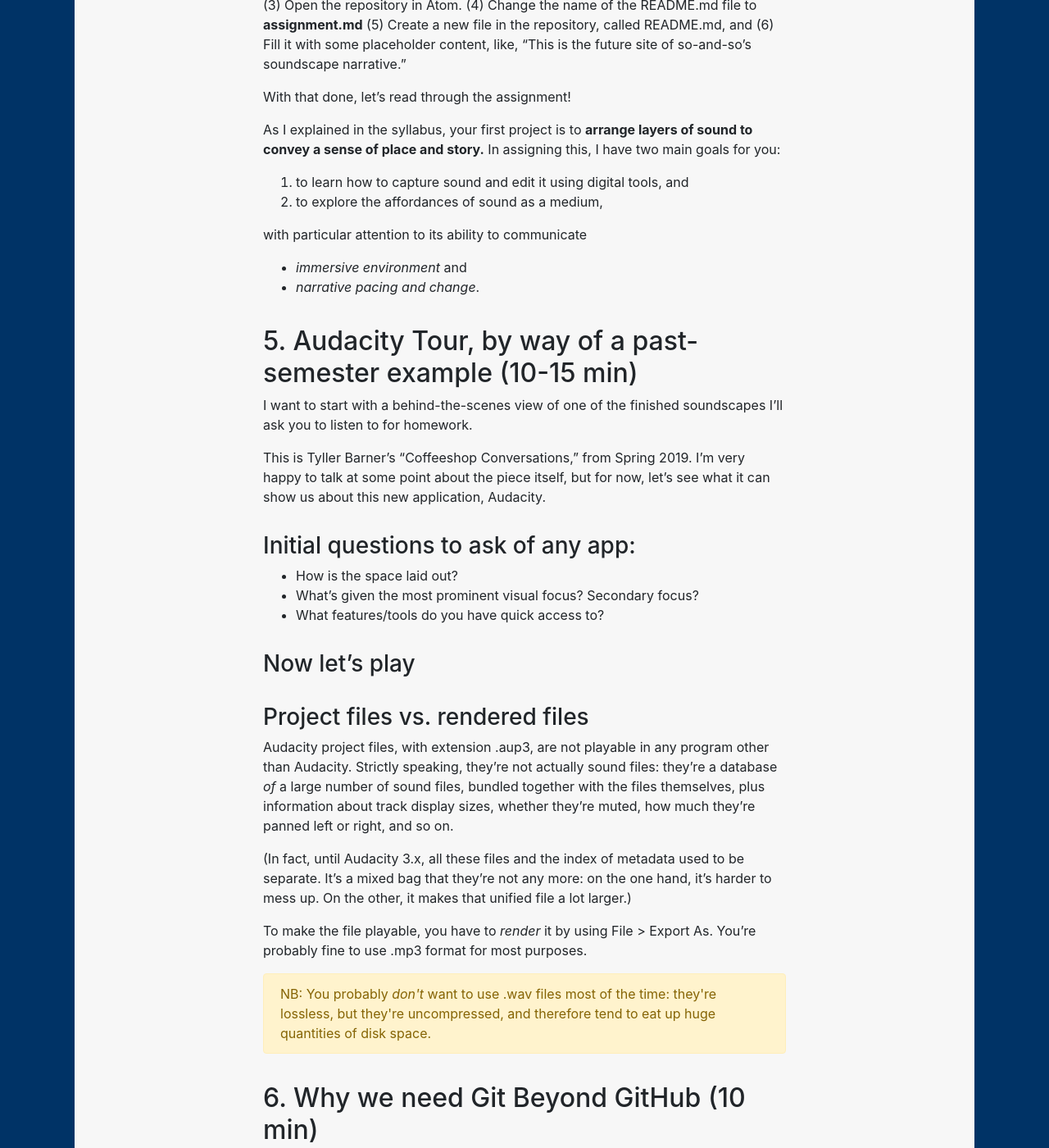
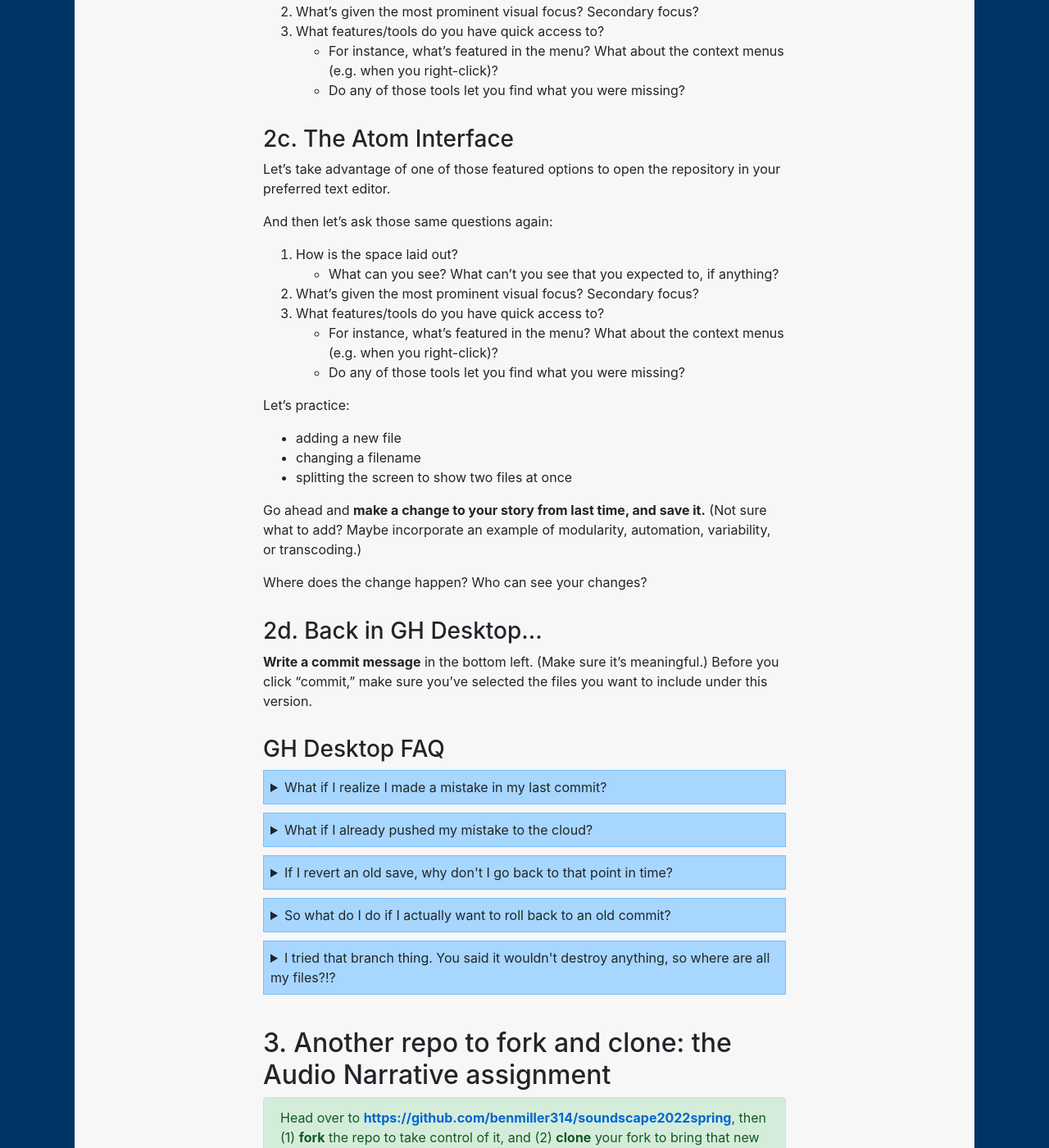
Before and after one commit to benmiller314/cdm2022spring, a Jekyll site: the page built from plans/lesson-03 .md, in a window 1280 px wide and 1400 px high, scrolled down 2203 px. Shown: the whole window at 82% size. Built offline with Jekyll 4.4.1, drawn with Linux system fonts in a browser that asks for light colours; our own code applies the rules of GitHub Pages for plain Markdown files; some of the changed text lies outside the part shown.

Commit message:
lesson 03 ready to go for 2022spring

```diff
--- a/plans/lesson-03 .md
+++ b/plans/lesson-03 .md
@@ -25,250 +25,189 @@
   4. Explore the Atom interface: file navigation on the left, files in the main space. Ask the standard questions: what's made easy in this interface?
   5. Change something in your story.
   6. Go back to GH Desktop. Commit the changes.
-  7. Pull the changes from your groupmates.
+  7. Push to origin (it really wants you to!)
+  8. Pull the changes from your groupmates.
+  EXT: merge errors; reverting
 
 III. The audio project, assigned.
   1. Read it Together
   2. Clone it
   3. Open in Atom and rename the README to assignment.md
   4. Create a new file called README and put in some filler text.
+  5. Push changes.
 
 IV. Assign homework (i.e. save the Audacity Tour for lesson-04)
 
  -->
 
-1. The Newness of New Media: Five Principles, in Brief (~15 min)
-2. Five Principles as Lenses (~15 min)
-3. The first project assignment: audio narrative <!-- Clone soundscape repo; open in Atom; rename README and make a new one -->
-5. Audacity Tour, by way of a past-semester example (10-15 min) <!-- tracks, mute/solo, resize tracks, zoom, .aup files and the _data folder -->
-6. Why we need Git Beyond GitHub
-7. HW Preview
+1. What's different about digital again?
+2. Continuing where we left off: clone and edit, push and pull
+3. Audio unit assignment
+4. Homework preview
 
-### 1. Five Principles, in Brief
 
-Can I get five people to fill us in on the five "principles of new media" from the webtext I asked you to read? i.e. One person, one term.
+## 1. What's different about digital, again?
+
+Can I get five people to recap the five "principles of new media" from the webtext I asked you to read? i.e. One person, one term.
 
 <!-- numerical representation, modularity, automation, variability,
 and transcoding -->
 
-Let's take notes here: [bit.ly/cdm{{site.course.slugterm}}-notes](http://bit.ly/cdm{{site.course.slugterm}}-notes)
+**Let's take notes here:** [bit.ly/cdm{{site.course.slugterm}}-notes](http://bit.ly/cdm{{site.course.slugterm}}-notes). Any volunteers to be in charge of notes for today? Usually 2-3 people works best...
 
 <!-- Notice the Credits page: the ethics around using sources don't go away when you go digital. Copying is easy, and doesn't do direct harm to the original artifact... but it could cause reputational damage or lost opportunity to the original author.
 
 Did anyone click through the links on the Credits? The original piece with the subtitle "Playing Lev Manovich" is now defunct, because it relied on Flash. That's another feature (or bug?) of digital media: ephemerality. One reason to prefer standards-based tools, rather than proprietary formats. Similarly, Su's original bio linked here is now gone: she stopped using the service. Another reason to learn how to roll your own. -->
 
-## 1. GitHub, part 3: working locally
+What do these framing concepts help you see about "digital" that wasn't part of the story you told in your group last class?
 
-Last time, we saw how GitHub can let multiple people edit a file, integrate the changes, and keep track of the file's history. So far, so good!
 
-But that was all text files. What happens when you want to work on something the web interface can't handle, like sound or images?
+## 2. Return of the GitHub: clone and edit, push and pull
+
+Last time, we saw how GitHub can let multiple people edit a file, integrate the changes, and keep track of the file's history using the GH website. But what if you want to change multiple files at once? What if you want to track history for files that aren't text, and can't be edited directly on their website?
 
 As it turns out, most of the time, you're going to want to have a *local copy* of your project that you can *pull* down from the clouds, make your changes on your own machine, and then *push* back up with the changes and history intact.
 
 In git-speak, that linked local copy is called a *clone*. There are some good instructions (including pictures) in the GitHub documentation: [https://help.github.com/articles/cloning-a-repository](https://help.github.com/articles/cloning-a-repository).
 
-Allow me to demonstrate by cloning the [Digital Affordances repo](https://github.com/benmiller314/cdm-digital-affordances) from last class.
 
-## 2. Multiple views of the same files: web, command line, Finder/Explorer
+### 2a. Clone
+Let's **practice by cloning the [CDM GH Practice repo](https://github.com/benmiller314/cdm-gh-practice) from last class – your own fork of that project**, so you're able to submit changes to it. (If you've lost your fork, you can find it again by clicking on either your profile or on the number of forks in the description block. The latter will show you all the forks of the project you're viewing, and the former will show you all the repositories you're a member of.)
 
-When you clone a repository, it shows up on your computer as a folder, because *that's all a repository is: it's a file folder.* You can open it in Finder (Mac) or Explorer (Windows), and everything's arranged just the way you'd expect.
+<figure>
+<img src="{{site.github_url}}/assets/img/github--clone-and-find-forks.png" alt="screenshot of github website description block, highlighting Code button (to clone), Forks, and Profile" />
+</figure>
 
-You can also open it via command line (a.k.a. _Terminal_ on Mac, or _GitBash_ or _PowerShell_ on Windows), and it's all just a different vantage point on the same location.
+When given the option, choose "Open in GitHub Desktop."
 
-<details>
-<summary>For more on the command line, click here to expand.</summary>
-<h3>The command line: behind the scenes</h3>
-<em>See also <a href="https://youtu.be/oK8EvVeVltE">"Git and GitHub for Poets" episode 1.5, intro to the command line</a>.</em>
+### 2b. The GitHub Desktop interface
 
-Much as a repository is just another name for a file folder you're tracking, the <em>command line</em> is just another way of seeing the files you're used to seeing in windows. (Note the lowercase 'w.') Instead of a graphical interface, everything here will be text.
+I zoomed through this too quickly last time:
 
-If you're not sure how to open a command line, try <a href="https://learnpythonthehardway.org/book/appendix-a-cli/ex1.html">these instructions</a>.
+1. How is the space laid out?
+  * What can you see? What can't you see that you expected to, if anything?
+2. What's given the most prominent visual focus? Secondary focus?
+3. What features/tools do you have quick access to?
+  * For instance, what's featured in the menu? What about the context menus (e.g. when you right-click)?
+  * Do any of those tools let you find what you were missing?
 
 
-<figure role="figure">
-<img alt="terminal window showing git status command" src="../assets/img/terminal-git-status.png" />
-<figcaption>Above, a terminal window. In the top line, the text to the left of the dollar sign ($) is a "prompt," showing where you are and who you're logged in as; text to the right are commands entered. Here, <code>git status</code> yields information about the repository's state (what's new, modified, or deleted since the last commit) and gives tips about how to proceed (last line before the return of the prompt).
-</figcaption>
-</figure>
+### 2c. The Atom Interface
+
+Let's take advantage of one of those featured options to open the repository in your preferred text editor.
+
+And then let's ask those same questions again:
+
+1. How is the space laid out?
+  * What can you see? What can't you see that you expected to, if anything?
+2. What's given the most prominent visual focus? Secondary focus?
+3. What features/tools do you have quick access to?
+  * For instance, what's featured in the menu? What about the context menus (e.g. when you right-click)?
+  * Do any of those tools let you find what you were missing?
 
 
-<h3>To get where you're going:</h3>
-<pre><code class="bash">
-cd path/to/your/folder    # change directory
-pwd               # print working directory (i.e. where am I?)
-ls                # list directory contents
-cd ..             # go up one directory level
-cd ~              # go to home folder
-open .            # open the current directory in Finder/Explorer
-</code></pre>
+Let's practice:
+* adding a new file
+* changing a filename
+* splitting the screen to show two files at once
 
-NB: As a shortcut to the folder path in step one above, you can type <code>cd</code> (note the space) and just drag-and-drop the folder from Finder/Explorer into the command line.
-NB: You can also press <code>tab</code> to autocomplete a partial file or folder name.
+Go ahead and **make a change to your story from last time, and save it.** (Not sure what to add? Maybe incorporate an example of modularity, automation, variability, or transcoding.)
 
-<div class="alert alert-info">
-Change something in one view, and it changes in the other. Because it's really the same place.
+Where does the change happen? Who can see your changes?
+
+### 2d. Back in GH Desktop...
+
+**Write a commit message** in the bottom left. (Make sure it's meaningful.) Before you click "commit," make sure you've selected the files you want to include under this version.
+
+### GH Desktop FAQ
+<details><summary>What if I realize I made a mistake in my last commit?</summary>
+
+Go to the History tab, and right-click the last change (which will be on the top). You have options!
+
+</details>
+<details><summary>What if I already pushed my mistake to the cloud?</summary>
+
+That's trickier. Here, to undo, you're probably going to need to add. While there are ways to "alter history," they're a little riskier than just reverting.
+
+</details>
+<details><summary>If I revert an old save, why don't I go back to that point in time?</summary>
+
+Remember that each commit is a record of the **difference** between two states. So by reverting that difference, you're undoing that particular change. (This can be beneficial!)
+
+</details>
+<details><summary>So what do I do if I actually want to roll back to an old commit?</summary>
+
+The easiest option is to right-click that point in the History, then choose "create branch from this commit." You'll find yourself in a workspace identical to that point in time... but without destroying the work you've done since.
+
+</details>
+<details><summary>I tried that branch thing. You said it wouldn't destroy anything, so where are all my files?!?</summary>
+
+When you "check out" a branch, the only files you can see are the ones on that branch. The others get hidden away inside the .git folder (which I strongly urge you not to open). If you were to switch back to the branch from before, you'd be back in that timeline, and the files would change accordingly. To merge branches back together, you just need to file a pull request and actively commit to the merge. In GH Desktop, you'll find both options (switch and pull request) under the "Branch" menu.
+
+</details>
+
+## 3. Another repo to fork and clone: the Audio Narrative assignment
+
+<div class="alert alert-success">
+Head over to <strong><a href="https://github.com/benmiller314/soundscape2022spring">https://github.com/benmiller314/soundscape2022spring</a></strong>, then (1) <strong>fork</strong> the repo to take control of it, and (2) <strong>clone</strong> your fork to bring that new copy onto your hard drive.
 </div>
 
+### 3a. First, let's read!
 
-<h3>Basic git workflow:</h3>
-<pre><code class="bash">
-git status           # see what git is tracking / what's changed
-git pull             # download changes from GitHub
-git status           # start of loop
-# here you make changes to your files
-git add %filename%   # optionally repeat
-git status
-git commit -m "your headline commit message - note the quotes" -m "your optional extra details, if you want them, just go in a second message."
-                     # repeat add/commit loop as desired
-git push             # publish your changes
-</code></pre>
+As I explained in the syllabus, your first project is to **arrange layers of sound to convey a sense of place and story.** In assigning this, I have two main goals for you:
 
-NB: Git may present you with some error messages, especially the first time you try to use it. Don't panic: <strong>read what the error message has to say!</strong> Most of the time, they'll give you some clear instructions on what to do to fix the problem.
-</details>
+* to learn how to capture sound and edit it using digital tools, and
+* to explore the affordances of sound as a medium, with particular attention to its ability to communicate
+  - *immersive environment* and
+  - *narrative pacing and change*.
 
-<div class="alert alert-info">Note that GitHub Desktop is NOT showing you a view of your <em>files</em>, per se; it's showing you what's <em>changed</em> in your files.
+The README file has additional constraints, which I hope are generative; deadlines to give a rhythm to your production, review, and revision; and some "parachute prompts" if you feel lacking in direction and a deadline's coming up.
 
-But GH Desktop will helpfully offer to open the repository in Finder or Explorer... or in your preferred external text editor.
-</div>
+<!--
+Go through overview, constraints, deadlines. Explain about parachute prompts.
+-->
 
-Which brings us to...
-
-## 3. One more view: the Atom interface
-
-
-
-
-
-Suppose I would like to reorganize these files. Here's how I would...
-
-- create a subfolder
-- move files into the folder
-
-## 4. Now it's your turn! And also, here's the first project assignment
-
-<div class="alert alert-success">
-Head over to <strong><a href="https://github.com/benmiller314/soundscape2021spring">https://github.com/benmiller314/soundscape2021spring</a></strong>, then (1) <strong>fork</strong> the repo to take control of it, and (2) <strong>clone</strong> your fork to bring that new copy onto your hard drive.
-</div>
-
-Before we get too into the details, I want you to practice what I was just demoing:
+### 3b. Then, let's practice that edit / commit / push cycle!
 
 (3) Open the repository in Atom.
 (4) Change the name of the README.md file to **assignment.md**
 (5) Create a new file in the repository, called README.md, and
-(6) Fill it with some placeholder content, like, "This is the future site of so-and-so's soundscape narrative."
+(6) Fill it with some placeholder content, like, "This is the future site of So-and-So's audio narrative." You can (and should!) update this later.
+
+Save your changes, and we can head back to GitHub Desktop. Note that, unlike github.com, GH Desktop...
+<ul>
+<li>lets you "stage" multiple files at once and wrap them in a single commit.</li>
+<li>lets you keep track of changes locally (on your own computer) before you're ready to share them with the world – and then to "push" multiple commits all at once.</li>
+<li>makes it easier to undo or amend the most recent commit</li>
+</ul>
+
+NB: If you use the command line, you can also access and activate even more features of Git than graphical interfaces allow. I'm going to drop this here, in case anyone finds they need it: https://ohshitgit.com/ (or the more kid-friendly https://dangitgit.com/).
 
 
-With that done, let's read through the assignment!
-<!--
-Go through overview, constraints, deadlines. Explain about parachute prompts.
--->
+<div class="alert alert-success">
+<p>If you haven't yet done so, please...
+(7) Commit the changes you made above: a new name for the old README.md file, and a new README.md with your own content. Then go ahead and (8) push back to GitHub.</p>
 
-As I explained in the syllabus, your first project is to **arrange layers of sound to convey a sense of place and story.** In assigning this, I have two main goals for you:
-
-1. to learn how to capture sound and edit it using digital tools, and
-2. to explore the affordances of sound as a medium,
-
-with particular attention to its ability to communicate
-  - *immersive environment* and
-  - *narrative pacing and change*.
-
-
-
-## 5. Audacity Tour, by way of a past-semester example (10-15 min) <!-- tracks, mute/solo, label, resize tracks, zoom -->
-
-I want to start with a behind-the-scenes view of one of the finished soundscapes I'll ask you to listen to for homework.
-
-This is Tyller Barner's "Coffeeshop Conversations," from Spring 2019. I'm very happy to talk at some point about the piece itself, but for now, let's see what it can show us about this new application, Audacity.
-
-### Initial questions to ask of any app:
-
-- How is the space laid out?
-- What's given the most prominent visual focus? Secondary focus?
-- What features/tools do you have quick access to?
-
-### Now let's play
-
-<!--
-1. Literally press play.
-2. Zoom far in.
-3. Pin the cursor.
-4. Scroll up and down.
-5. Zoom all the way out in one click.
-6. View > Track Size > Collapse tracks.
-7. Try to move "Hillman Coffee" track to the bottom. Can't do it without stopping!
-8. Stop. Move the track. Hit play again. Where does it start?
-9. Try muting the background noise.
-10. Try muting the music track.
-11. Rename the music track.
-12. Revisit the questions above.
--->
-
-### Project files vs. rendered files
-
-<!-- show Tyller's files -->
-
-Audacity project files, with extension .aup3, are not playable in any program other than Audacity. Strictly speaking, they're not actually sound files: they're a database *of* a large number of sound files, bundled together with the files themselves, plus information about track display sizes, whether they're muted, how much they're panned left or right, and so on.
-
-(In fact, until Audacity 3.x, all these files and the index of metadata used to be separate. It's a mixed bag that they're not any more: on the one hand, it's harder to mess up. On the other, it makes that unified file a lot larger.)
-
-To make the file playable, you have to *render* it by using File > Export As. You're probably fine to use .mp3 format for most purposes.
-
-<div class="alert alert-warning">
-NB: You probably <em>don't</em> want to use .wav files most of the time: they're lossless, but they're uncompressed, and therefore tend to eat up huge quantities of disk space.
+<p>NB: This is how I'll expect you to turn in all major assignments and meet interim deadlines toward them. It's also how I'll confirm  attendance for asynchronous participation in today's class.</p>
 </div>
 
 
-## 6. Why we need Git Beyond GitHub (10 min)
-
-The number of files in the \_data folder can get quite large – easily into the hundreds. And the GitHub web interface, as great as it is, *cannot handle that many files at once*. Trying might well break your project.
-
-So we'll need another solution.
-
-Luckily, we have one! As you'll have learned from the videos, GitHub as a (mostly web-based) file-sharing and project-management platform is built on top of another system – Git – which runs mostly on text commands.
-
-And Git can handle quite a bit more than GitHub can... and then share it seamlessly to GitHub, with all the hard work taken care of.
-
-In particular:
-<ul>
-<li>Git lets you "stage" multiple files at once and wrap them in a single commit.</li>
-<li>Git lets you keep track of changes locally (on your own computer) before you're ready to share them with the world – and then to "push" multiple commits all at once.</li>
-<li>If you use the command line, you can also access and activate more features of Git than the GitHub defaults allow.</li>
-</ul>
-
-### Yet another view
-
-If you've downloaded [GitHub Desktop](https://desktop.github.com), you can use a visual interface to accomplish all of those local commands. And it'll also generously prompt you to push changes when you've finished committing them.
-
-<!-- Ben quickly demos -->
-
-<figure role="figure">
-<img alt="github desktop shows status and diff view by default" src="../assets/img/github-desktop-status.png">
-<figcaption>Above, Github Desktop. Checking the boxes at the left is akin to <code>git add</code>; uncheck to unstage individual files, as they'll all be selected by default. Commit messages are entered at the bottom left. A button to push is part of the toolbar at the top right.
-</figcaption>
-</figure>
-
-
-<div class="alert alert-success">
-<p>You should now be able to
-(7) Commit the changes you made above: a new name for the old README.md file, and a new README.md with your own content. Then go ahead and (8) push back to GitHub.</p>
-
-<p>NB: This is also how I'll confirm  attendance for asynchronous participation.</p>
-</div>
-
-
-# HW for next time:
-* **Download** the [Audacity](https://www.audacityteam.org/download/) audio editor, or update to the latest version if you already have it.
+## HW for next time:
+* **Download** the [Audacity 3](https://www.audacityteam.org/download/) audio editor, or update to the latest version if you already have it.
    - NB: some source sites will try to trick you into downloading unrelated software. Don't fall for it. Start on the audacityteam.org, and read the links carefully.
-   - *Optionally* also download the [separate FFmpeg import/export library](https://manual.audacityteam.org/man/faq_installing_the_ffmpeg_import_export_library.html), which expands the file types Audacity can handle.<!-- NB: On Zoom, it might be helpful to have an additional audio input/output device like Soundflower or whatever the Windows equivalent is-->
-* **Bring** headphones – we should have time to practice using it!
-* **Watch** some orienting videos from LinkedIn Learning:
-  - [Selecting and Zooming](https://www.linkedin.com/learning/learning-audacity-2/selecting-and-zooming) (6 min)
-  - [Playback Controls](https://www.linkedin.com/learning/learning-audacity-2/playback-controls?resume=false&u=2252458) (4 min)
-  - [Make Selections](https://www.linkedin.com/learning/learning-audacity-2/make-selections) (5 min)
+   - *Optionally* also download the [separate FFmpeg import/export library](https://manual.audacityteam.org/man/faq_installing_the_ffmpeg_import_export_library.html), which expands the file types Audacity can handle. Might be useful for imports from your phone, depending on your device!
+   - *Optionally* download a phone recording app. Your device may already have a decent default voice recorder that you can use; let the class know if you have suggestions (or anti-suggestions).
+<!-- * **Bring** headphones – we should have time to practice using it! -->
+* **Watch** this recommended [Audacity 3 tutorial](https://www.youtube.com/watch?v=8oOaXWdmMcc) (about 20 minutes long) and come in ready to play with the software (and ask any questions that come up)
 
 
 <hr/>
 
-* _Optional:_ This will be part of the homework for next week, but if you want to get a head start, **read** the following advice on sound recording, **listening to the embedded clips**:
+_Optional:_ This will be part of the homework for next week, but there's a bunch of stuff over the weekend. If you want to get a head start:
+
+- The term "asset" comes from the book _Writer/Designer_ (Ball, Sheppard, and Arola, eds). A scan of the relevant chapter is <a title="not posted to preserve the limited distribution that helps justify my fair use claim (as does my colorless copy and the limited amount copied, relative to the book)" href="{{site.canvas_url}}/assignments/849366">posted to the Perusall social annotation software on Canvas</a>; I'll ask you to read it before writing your proposal.
+
+- I'll also ask you to read the following advice on sound recording, _listening to the embedded clips_:
   - Fowkes, Stuart. “The Top 5 Things You Need to Make a Great Field Recording.” *Cities & Memory: Field Recordings, Sound Map, Sound Art*, 13 Aug. 2014, [https://citiesandmemory.com/2014/08/top-5-things-need-make-great-field-recording/](https://citiesandmemory.com/2014/08/top-5-things-need-make-great-field-recording/).
+
   - MacAdam, Alison. “6 NPR Stories That Breathe Life into Neighborhood Scenes.” *NPR Training*, 30 Oct. 2015, [https://training.npr.org/audio/six-npr-stories-that-breathe-life-into-neighborhood-scenes/](https://training.npr.org/audio/six-npr-stories-that-breathe-life-into-neighborhood-scenes/). (**Note the time skips she recommends**: sometimes a long clip is embedded, but not meant to be listened to in full.)
```
Also changed, not shown: assets/img/github--clone-and-find-forks.png (added).
